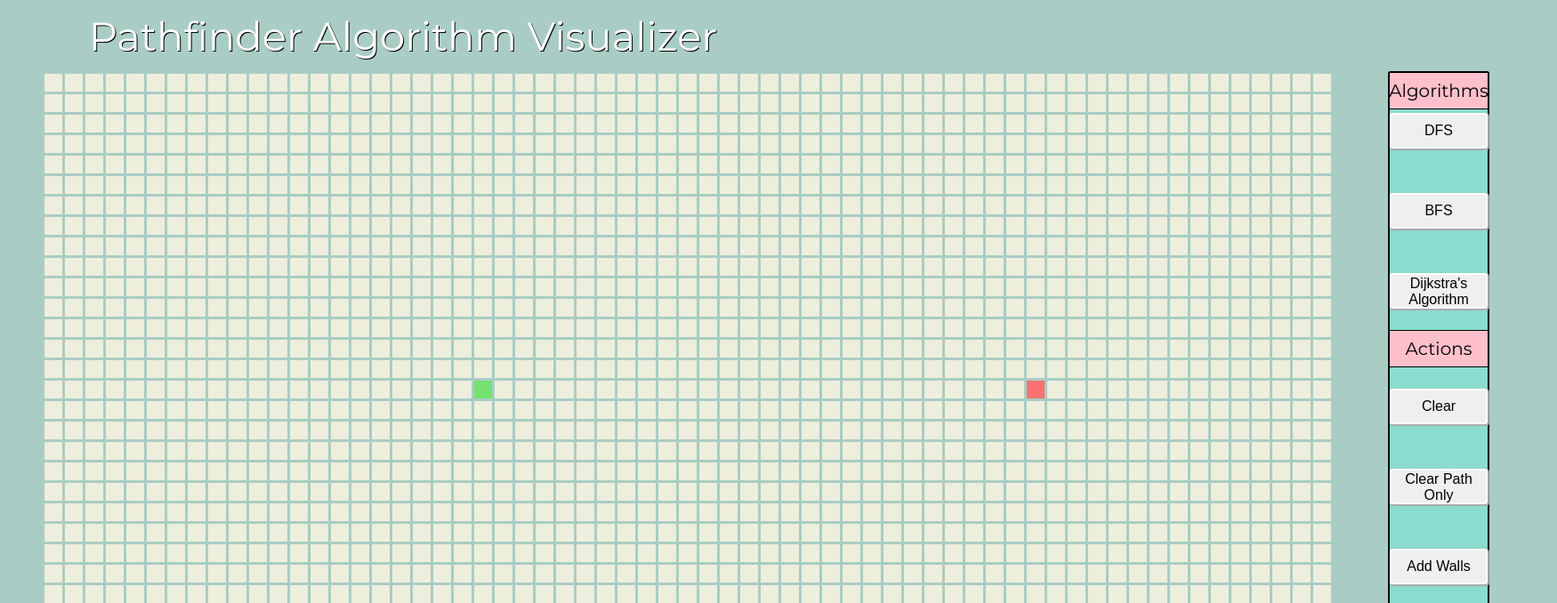
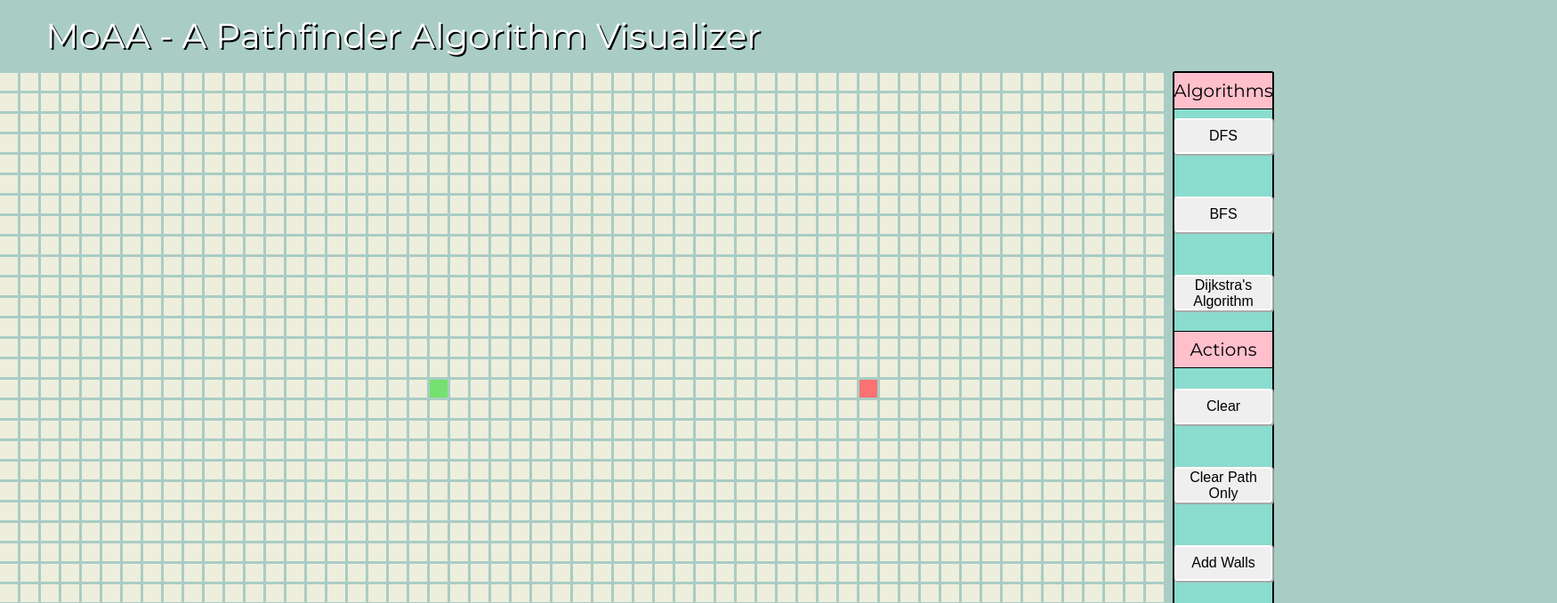
Before and after one commit to kevinktom/MoAA-Pathfinder-Algorithm-Visualizer-, a website built with webpack: page index.html in a window 1280 px wide. Shown: the top 678 px of the page at 89% size, 1750 px wide, since content can reach past the window. Built offline with nearby package versions, Linux system fonts and the light colour scheme.

Commit message:
CSS edits to fit smaller screens

```diff
--- a/index.html
+++ b/index.html
@@ -20,10 +20,10 @@
 </head>
 
 <body>
-    <div id="header">Pathfinder Algorithm Visualizer</div>
+    <div id="header">MoAA - A Pathfinder Algorithm Visualizer</div>
     <div id="main">
         <div id="maindiv">
-            <canvas id="app" width='1700' height= '780'></canvas>
+            <canvas id="app" width='1440' height= '730'></canvas>
             <img src="./app/assets/images/chart.png" id='legend'>
         </div>
         <div id="sidepanel">
--- a/src/graphNodes.js
+++ b/src/graphNodes.js
@@ -14,7 +14,7 @@ class GraphNodes{
         let nodes = [];
         let boxW = 20;
         let boxH = 20
-        for(let i = 0; i < 63; i++){
+        for(let i = 0; i < 57; i++){
             nodes.push([]);
             for(let n = 0; n < 31; n++){
                nodes[i].push(new Node(10, [i,n], i*(boxW+3), n*(boxH+3)));
@@ -53,7 +53,7 @@ class GraphNodes{
                 let neighbor = [node.x + position[0], node.y + position[1]]
                 // console.log(neighbor)
                 // debugger
-                if (((neighbor[0]) >= 0 && (neighbor[0]) < 63 && (neighbor[1]) >= 0 && (neighbor[1]) < 31) && !node.neighbors.includes(nodes[neighbor[0]][neighbor[1]]) ){
+                if (((neighbor[0]) >= 0 && (neighbor[0]) < 57 && (neighbor[1]) >= 0 && (neighbor[1]) < 31) && !node.neighbors.includes(nodes[neighbor[0]][neighbor[1]]) ){
                     node.neighbors.push(nodes[neighbor[0]][neighbor[1]]);
                 }
 
--- a/src/index.js
+++ b/src/index.js
@@ -94,7 +94,7 @@ let nodeW = 20;
 let nodeH = 20;
 
 let graphRows = 31;
-let graphColumns = 63;
+let graphColumns = 57;
 
 let boundX = 0;
 let boundY = 0;
--- a/src/styles/index.scss
+++ b/src/styles/index.scss
@@ -15,13 +15,13 @@ body{
     border: black solid 2px;
     height: 710px;
     position: relative;
-    left: 260px;
     border-radius: 3px;
     background: #8addce;
+    right: 122px;
 }
 
 button{
-    margin: 25px 0;
+    margin: 24px 0;
     width: 110px;
     height: 40px;
     border: 2px solid white;
@@ -49,12 +49,12 @@ button:focus {outline:0}
     width: 100%;
     display: flex;
     align-items: center;
-    font-size: 45px;
+    font-size: 39px;
     position: relative;
     justify-content: center;
     right: 187px;
     color: white;
-    text-shadow: 1px 1px black;
+    text-shadow: 2px 2px black;
 }
 
 #footer{
@@ -78,8 +78,7 @@ button:focus {outline:0}
 
 #app{
     position: relative;
-    left: 250px;
-    top: 26px;
+
 }
 
 #sidepanelAlgo{
@@ -108,12 +107,11 @@ button:focus {outline:0}
 
 #legend{
     position: relative;
-    left: 126px;
-    bottom: 36px;
+    bottom: 10px;
 }
 
 #maindiv{
-    width: 1300px;
+    width: 1700px;
     height: 780px;
     display: flex;
     align-items: center;
```
Also changed, not shown: dist/main.css, dist/main.js, 2 other files.
